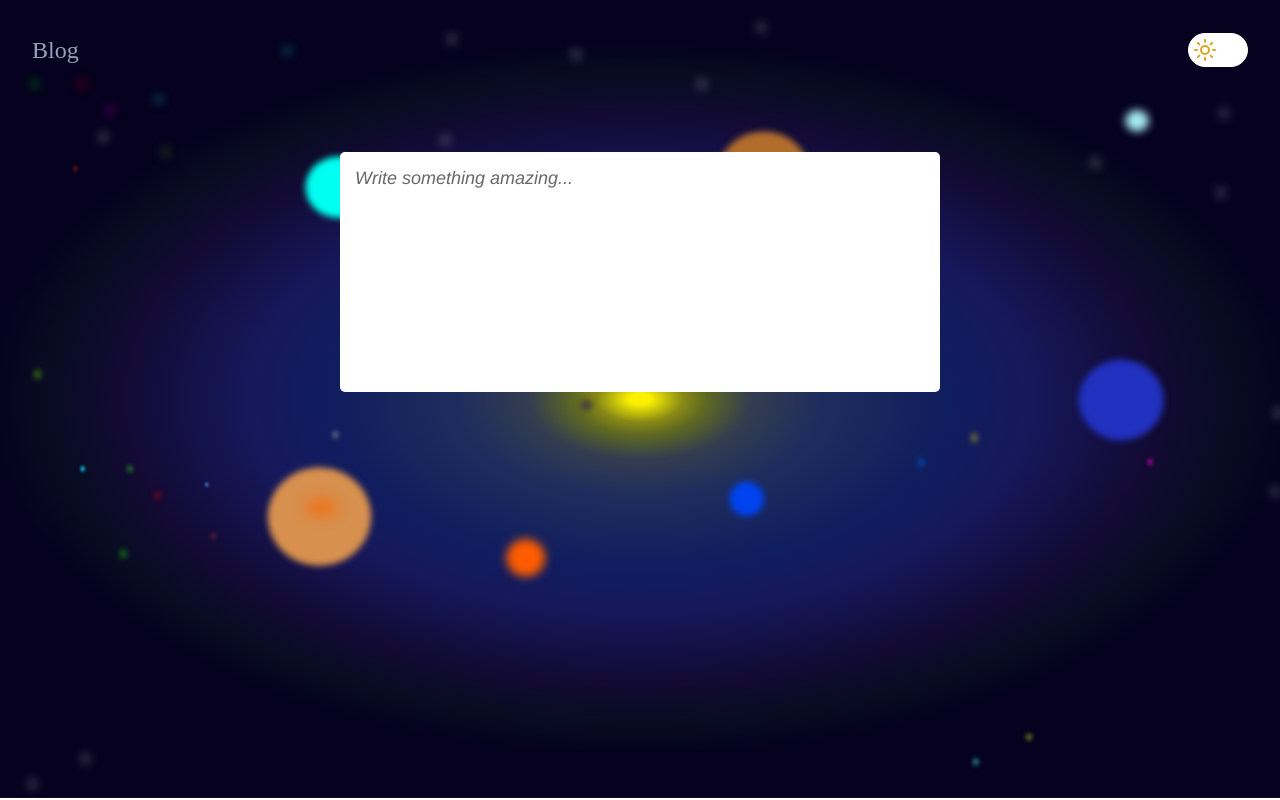
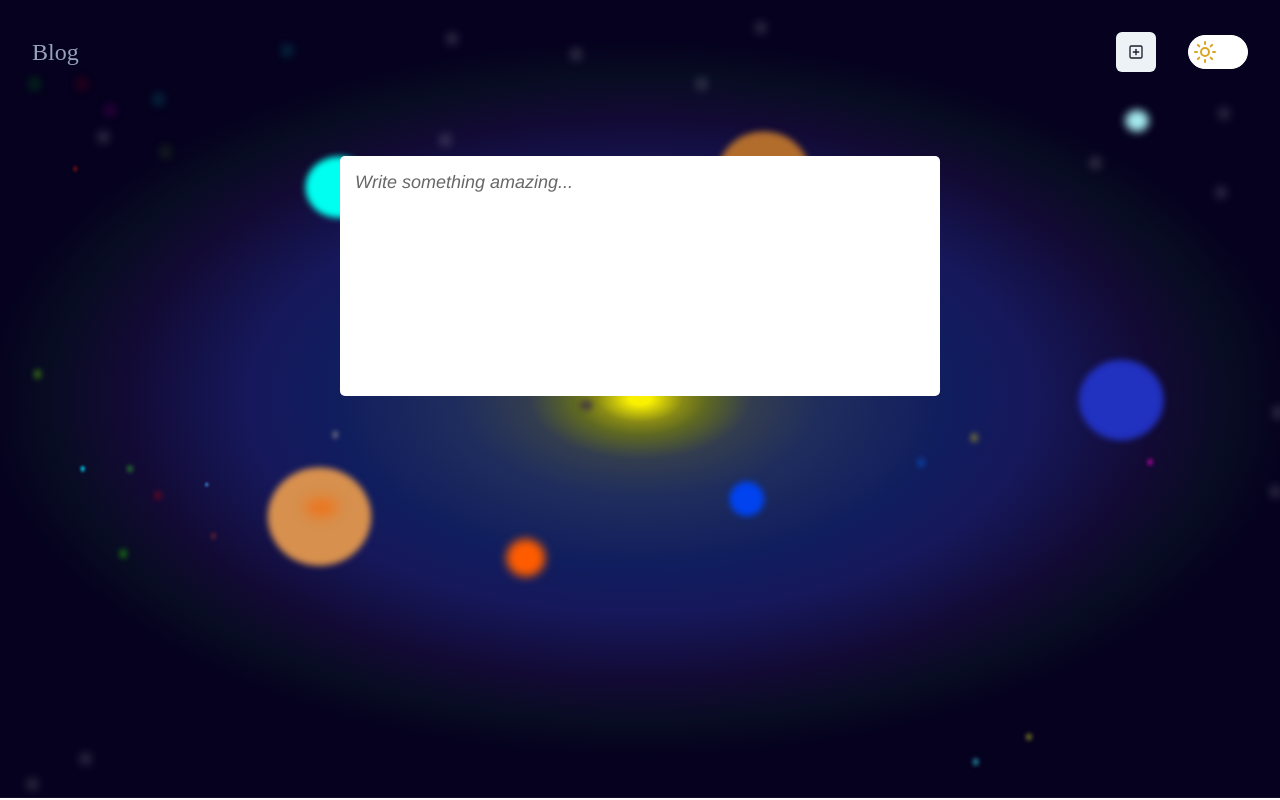
Before and after one commit to RauliYoung/QLimax, a Next.js app: page / in a window 1280 px wide. Built offline with nearby package versions, Linux system fonts and the light colour scheme; a web font is replaced by a local one.

Commit message:
navbar components
navbar components

```diff
--- /dev/null
+++ b/src/app/components/navbar/drawerToggle.tsx
@@ -0,0 +1,43 @@
+import {
+  Drawer,
+  DrawerBody,
+  DrawerFooter,
+  DrawerHeader,
+  DrawerOverlay,
+  DrawerContent,
+  DrawerCloseButton,
+} from '@chakra-ui/react';
+import React from 'react';
+import { IconButton } from '@chakra-ui/react';
+import { useDisclosure } from '@chakra-ui/react';
+import { PlusSquareIcon } from '@chakra-ui/icons';
+
+export function DrawerToggle() {
+  const { isOpen, onOpen, onClose } = useDisclosure();
+
+  const accountname = 'foobar';
+
+  return (
+    <>
+      <IconButton
+        aria-label="open sidebar"
+        variant="solid"
+        className="drawer-toggle"
+        icon={<PlusSquareIcon />}
+        onClick={onOpen}
+      />
+
+      <Drawer isOpen={isOpen} placement="right" onClose={onClose}>
+        <DrawerOverlay />
+        <DrawerContent>
+          <DrawerCloseButton />
+          <DrawerHeader>Hello ! {accountname}</DrawerHeader>
+
+          <DrawerBody></DrawerBody>
+
+          <DrawerFooter></DrawerFooter>
+        </DrawerContent>
+      </Drawer>
+    </>
+  );
+}
--- /dev/null
+++ b/src/app/components/navbar/navButtons.tsx
@@ -0,0 +1,27 @@
+import { FC } from 'react';
+import { Flex, Stack } from '@chakra-ui/react';
+import Toggle from '../ui/theme-toggle/toggle';
+import { DrawerToggle } from './drawerToggle';
+
+export const NavButtons: FC<{ isOpen: boolean }> = ({ isOpen }) => {
+  return (
+    <Flex
+      display={{ base: isOpen ? 'block' : 'none', md: 'flex' }}
+      flexBasis={{ base: '100%', md: 'auto' }}
+      justifyContent="flex-end"
+      alignItems="center"
+      flexGrow={1}
+    >
+      <Stack
+        spacing={8}
+        align="center"
+        justify="flex-end"
+        direction={['column', 'row', 'row', 'row']}
+        pt={[4, 4, 0, 0]}
+      >
+        <DrawerToggle />
+        <Toggle id="theme-toggle" />
+      </Stack>
+    </Flex>
+  );
+};
--- a/src/app/components/navbar/navContainer.tsx
+++ b/src/app/components/navbar/navContainer.tsx
@@ -1,6 +1,5 @@
 import React, { FC } from 'react';
 import { Box, Flex } from '@chakra-ui/react';
-import Toggle from '@/app/components/ui/theme-toggle/toggle';
 
 export const NavBarContainer: FC<{ children: React.ReactNode }> = ({
   children,
@@ -15,13 +14,10 @@ export const NavBarContainer: FC<{ children: React.ReactNode }> = ({
       w="100%"
       mb={8}
       p={8}
-      color={['white', 'white', 'primary.700', 'primary.700']}
-      bg="primary.500"
       {...props}
     >
       {children}
       <Box display={{ base: 'none', md: 'block' }}>
-      <Toggle id="theme-toggle" />
       </Box>
     </Flex>
   );
--- a/src/app/components/navbar/navLinks.tsx
+++ b/src/app/components/navbar/navLinks.tsx
@@ -1,6 +1,7 @@
 import {FC} from 'react';
 import {Box, Stack} from '@chakra-ui/react';
 import {NavItem} from './navItem';
+import Toggle from '../ui/theme-toggle/toggle';
 
 export const NavLinks: FC<{isOpen: boolean}> = ({isOpen}) => {
   return (
--- a/src/app/components/navbar/navbar.tsx
+++ b/src/app/components/navbar/navbar.tsx
@@ -3,6 +3,7 @@ import React, {FC, useState} from 'react';
 import {NavToggle} from './navToggle';
 import {NavLinks} from './navLinks';
 import {NavBarContainer} from './navContainer';
+import { NavButtons } from './navButtons';
 
 const NavBar: FC = (props) => {
   const [isOpen, setIsOpen] = useState(false);
@@ -13,6 +14,7 @@ const NavBar: FC = (props) => {
     <NavBarContainer {...props}>
       <NavToggle toggle={toggle} isOpen={isOpen} />
       <NavLinks isOpen={isOpen} />
+      <NavButtons isOpen={isOpen} />
     </NavBarContainer>
   );
 };
```
